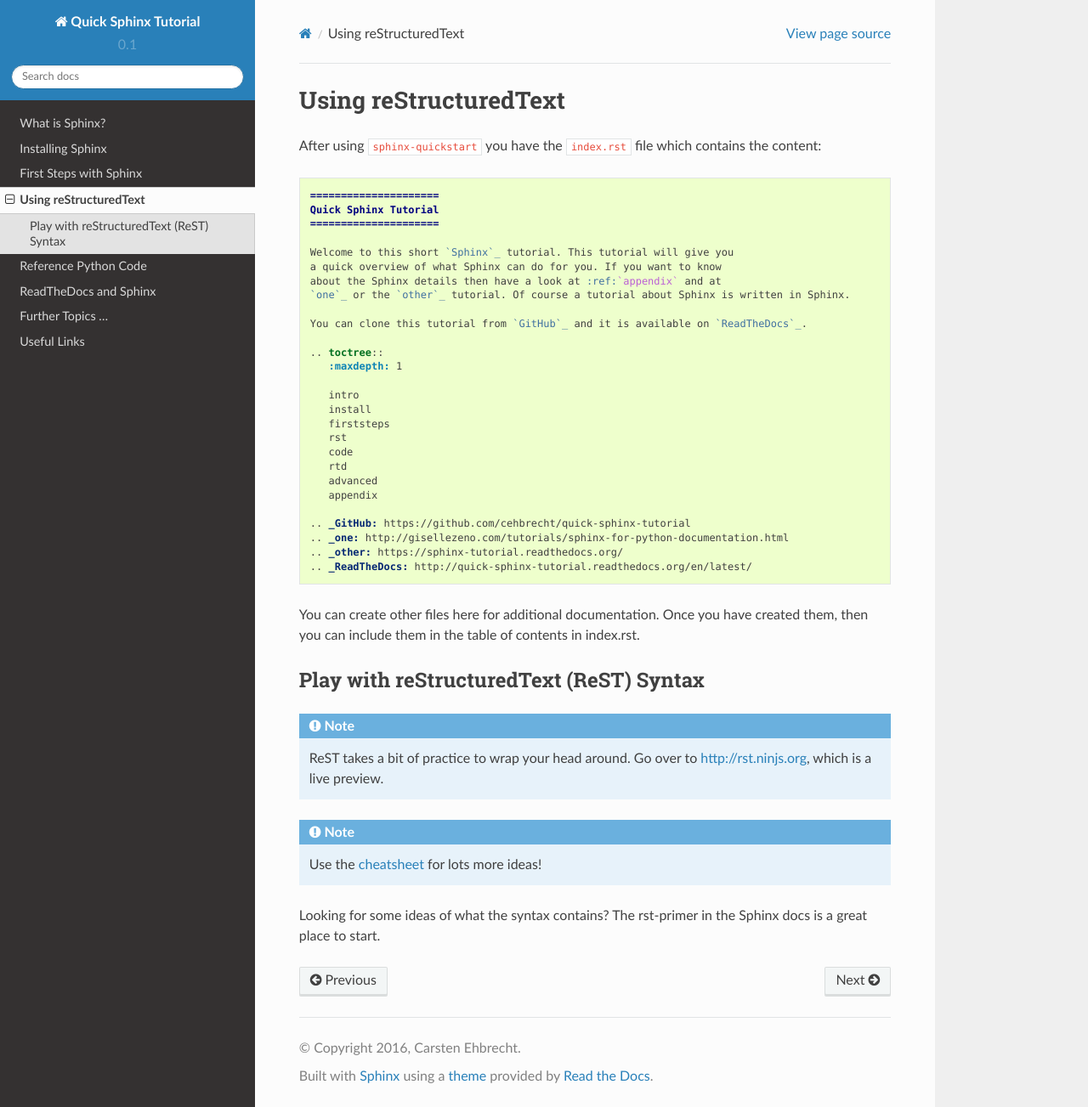
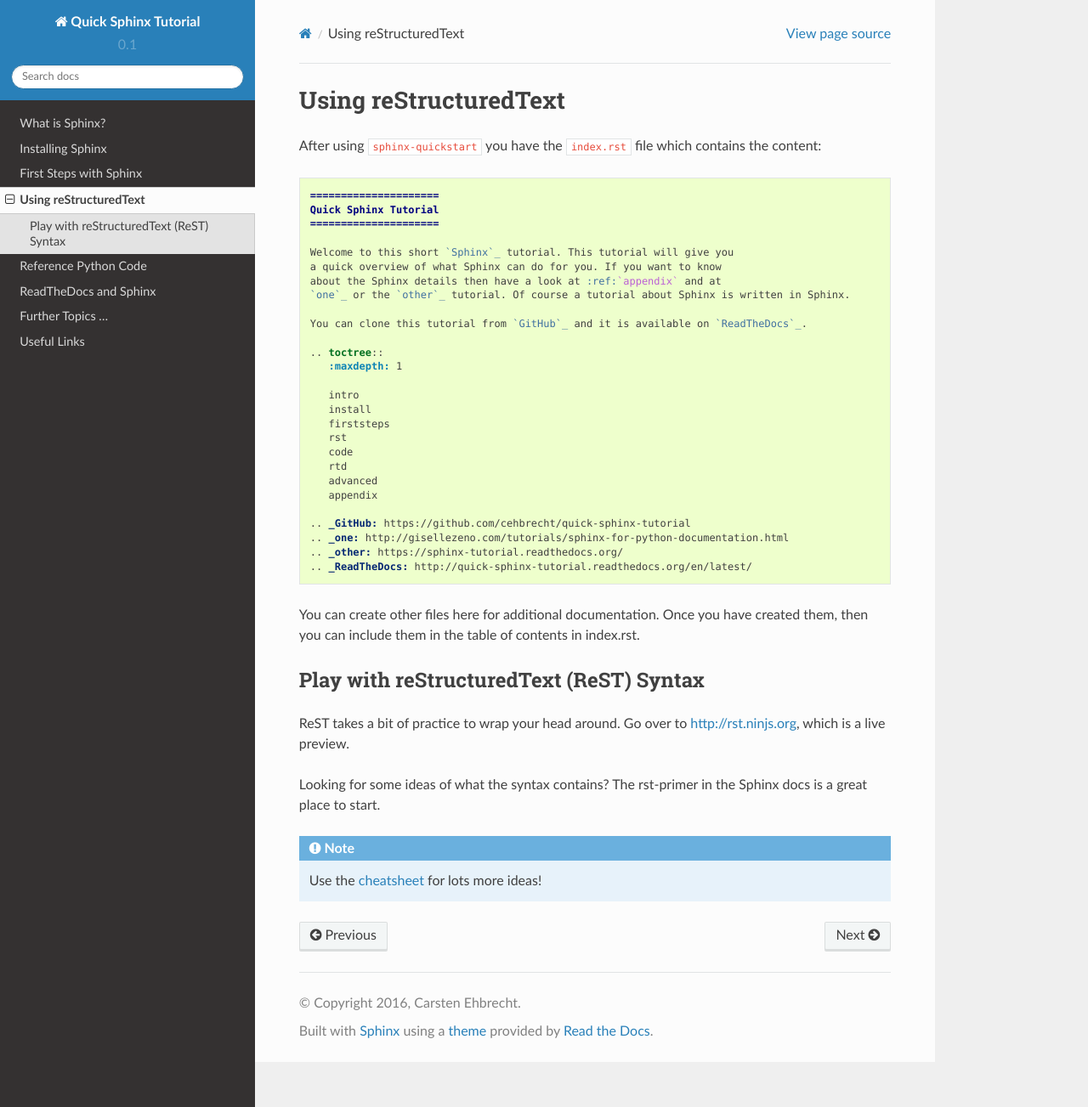
Before and after one commit to cehbrecht/quick-sphinx-tutorial, a Sphinx documentation site: the page built from docs/source/rst.rst, in a window 1280 px wide and 1303 px high. Shown: the whole window at 85% size. Built offline with Sphinx 7.4.7 and the Read the Docs theme 2.0.0, drawn with Linux system fonts in a browser that asks for light colours; part of the change alters nothing that is shown.

Commit message:
update rst

```diff
--- a/docs/source/rst.rst
+++ b/docs/source/rst.rst
@@ -14,11 +14,11 @@ You can create other files here for additional documentation. Once you have crea
 Play with reStructuredText (ReST) Syntax
 ----------------------------------------
 
-.. note:: ReST takes a bit of practice to wrap your head around. Go over to http://rst.ninjs.org, which is a live preview.
-
-.. note:: Use the `cheatsheet`_ for lots more ideas!
+ReST takes a bit of practice to wrap your head around. Go over to http://rst.ninjs.org, which is a live preview.
 
 Looking for some ideas of what the syntax contains?
 The :ref:`rst-primer` in the Sphinx docs is a great place to start.
 
+.. note:: Use the `cheatsheet`_ for lots more ideas!
+
 .. _cheatsheet:  https://sphinx-tutorial.readthedocs.org/cheatsheet/
```
